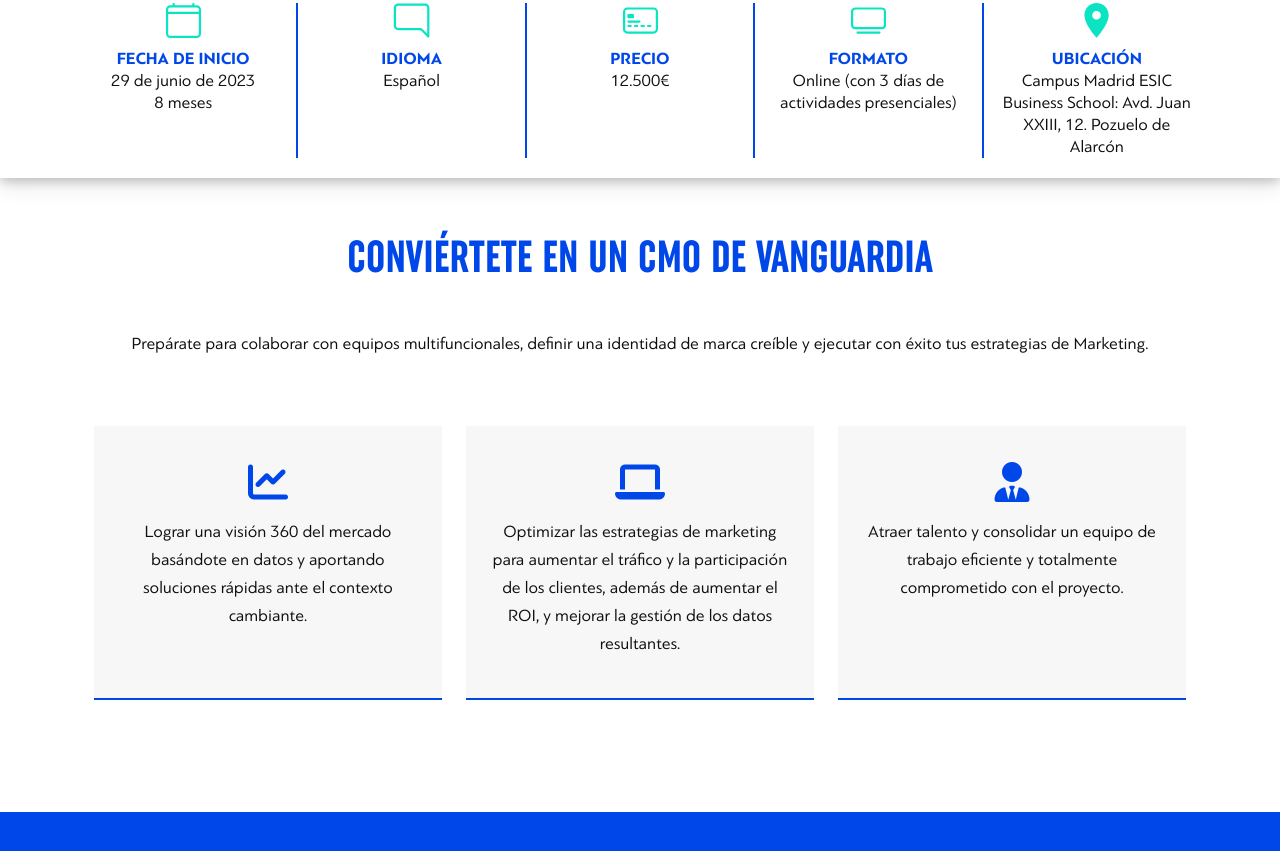
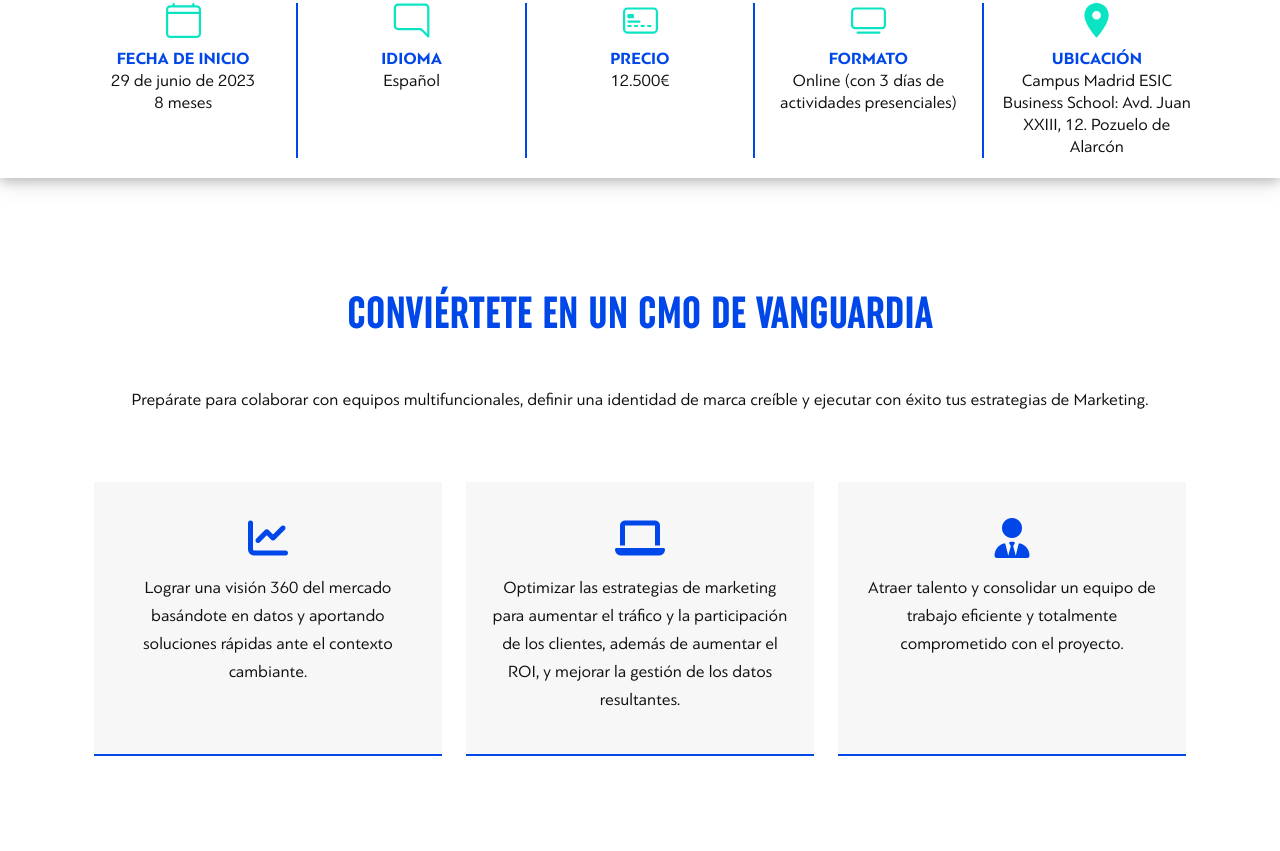
Before and after one commit to Stefan-Trifan/ESIC, a plain HTML site: page es/certificados-cxo/chief-marketing-officer-cmo-esp.html in a window 1280 px wide. Shown: the part 729-1580 px from the top of the page. Drawn offline with Linux system fonts and the light colour scheme; a script that the page names is missing.

Commit message:
Cambios Langing Estructura Copys y Colores

```diff
--- a/es/certificados-cxo/chief-marketing-officer-cmo-esp.html
+++ b/es/certificados-cxo/chief-marketing-officer-cmo-esp.html
@@ -274,8 +274,8 @@
 
         <!-- START SECTION REASONS -->
         <section id="reasons" class="reasons pb-5">
-            <div class="container">
-                <div class="row">
+            <div class="container pt-2">
+                <div class="row pt-5">
                     <h2 class="pt-5 pb-4 text-center color-primary">CONVIÉRTETE EN UN CMO DE VANGUARDIA</h2>
                     <p class="text-center">Prepárate para colaborar con equipos multifuncionales, definir una identidad de marca creíble y ejecutar con éxito tus
                     estrategias de Marketing.</p>
```
